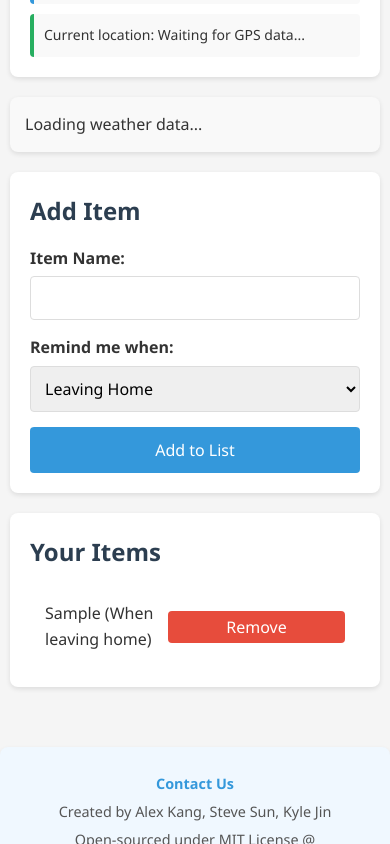
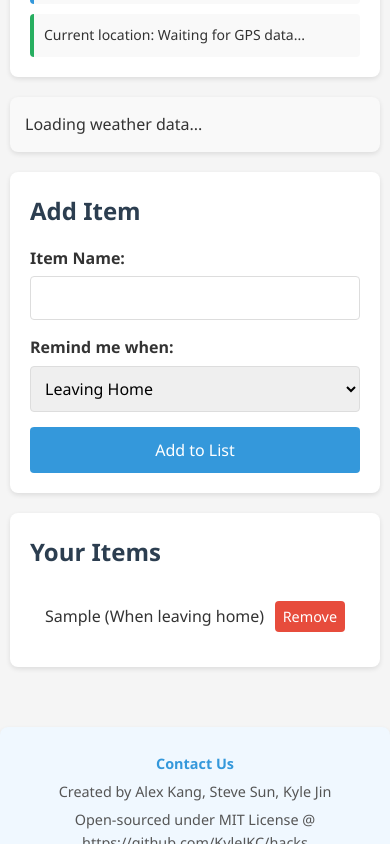
Before and after one commit to KyleJKC/hacks, a plain HTML site: page index.html in a window 390 px wide. Both pictures are taken after typing "Sample" into the empty fields and a click on the button "Add to List". Shown: the part 589-1433 px from the top of the page. Drawn offline with Linux system fonts and the light colour scheme.

Commit message:
responsive design for phone screen

```diff
--- a/styles.css
+++ b/styles.css
@@ -206,6 +206,10 @@ li:last-child {
     padding: 5px 10px;
     border-radius: 4px;
     cursor: pointer;
+    width: auto;
+    min-width: 80px;
+    max-width: 120px;
+    text-align: center;
 }
 
 .delete-btn:hover {
@@ -237,6 +241,13 @@ li:last-child {
     .location-buttons {
         flex-direction: column;
     }
+
+    .delete-btn {
+        min-width: 70px;
+        max-width: 90px;
+        padding: 6px 8px;
+        font-size: 0.9em;
+    }
 }
 
 /* Footer Styles */
```
